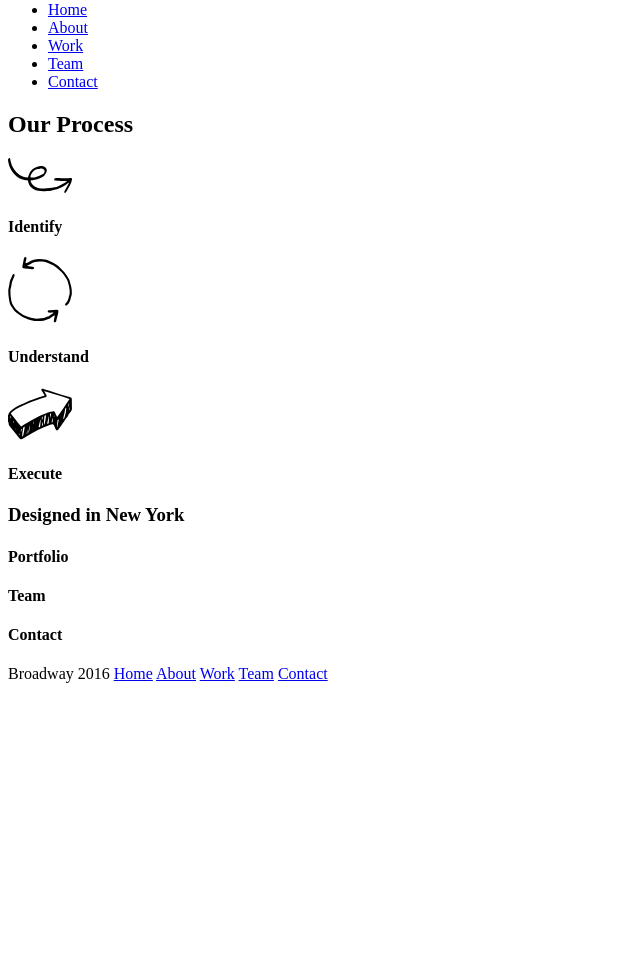
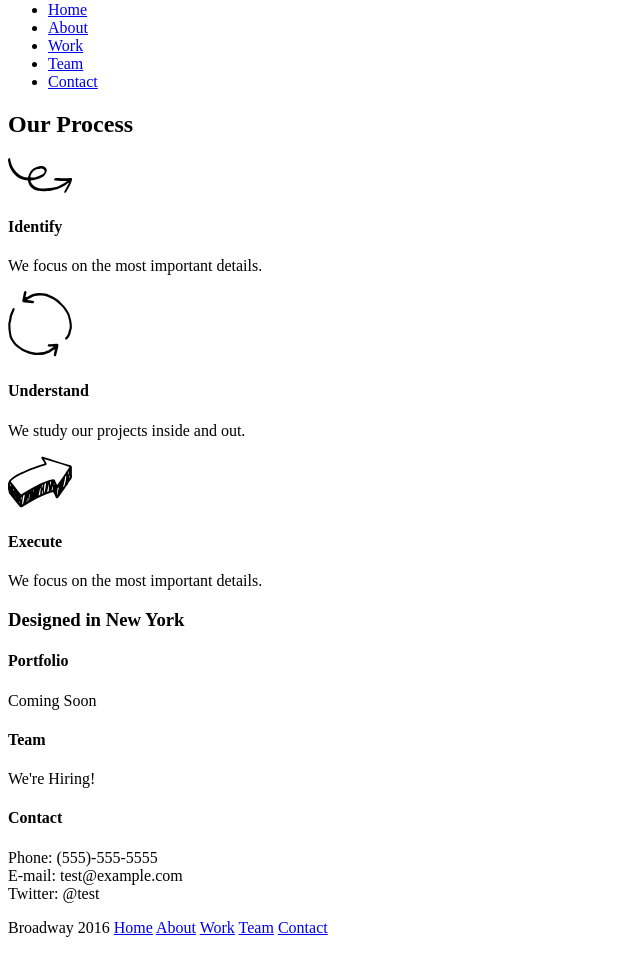
Before and after one commit to Nadia3839/Broadway, a plain HTML site: page index.html in a window 1280 px wide. Shown: the part 79-1032 px from the top of the page, without its empty margins (0-640 px from the left). Before the commit the page ends 800 px from the top, so only its background shows below. Drawn offline with Linux system fonts and the light colour scheme.

Commit message:
commit text

```diff
--- a/index.html
+++ b/index.html
@@ -23,29 +23,40 @@
     <div>
       <img src="Resources/images/identify.svg" alt="arrow">
       <h4>Identify</h4>
+      <p>We focus on the most important details.</p>
     </div>
 
     <div>
       <img src="Resources/images/understand.svg" alt="circle">
       <h4>Understand</h4>
+      <p>We study our projects inside and out.</p>
     </div>
 
     <div>
       <img src="Resources/images/execute.svg" alt="sign">
       <h4>Execute</h4>
+      <p>We focus on the most important details.</p>
     </div>
 
 
     <h3>Designed in New York</h3>
 
+    <div>
+      <h4>Portfolio</h4>
+      <p>Coming Soon</p>
+    </div>
 
-    <h4>Portfolio</h4>
+    <div>
+      <h4>Team</h4>
+      <p>We're Hiring!</p>
+    </div>
 
-
-    <h4>Team</h4>
-
-
-    <h4>Contact</h4>
+    <div>
+      <h4>Contact</h4>
+      <p>Phone: (555)-555-5555
+      <br>E-mail: test@example.com
+      <br>Twitter: @test</p>
+    </div>
 
 <div class="MenuBottom">
   <p>Broadway 2016
```
